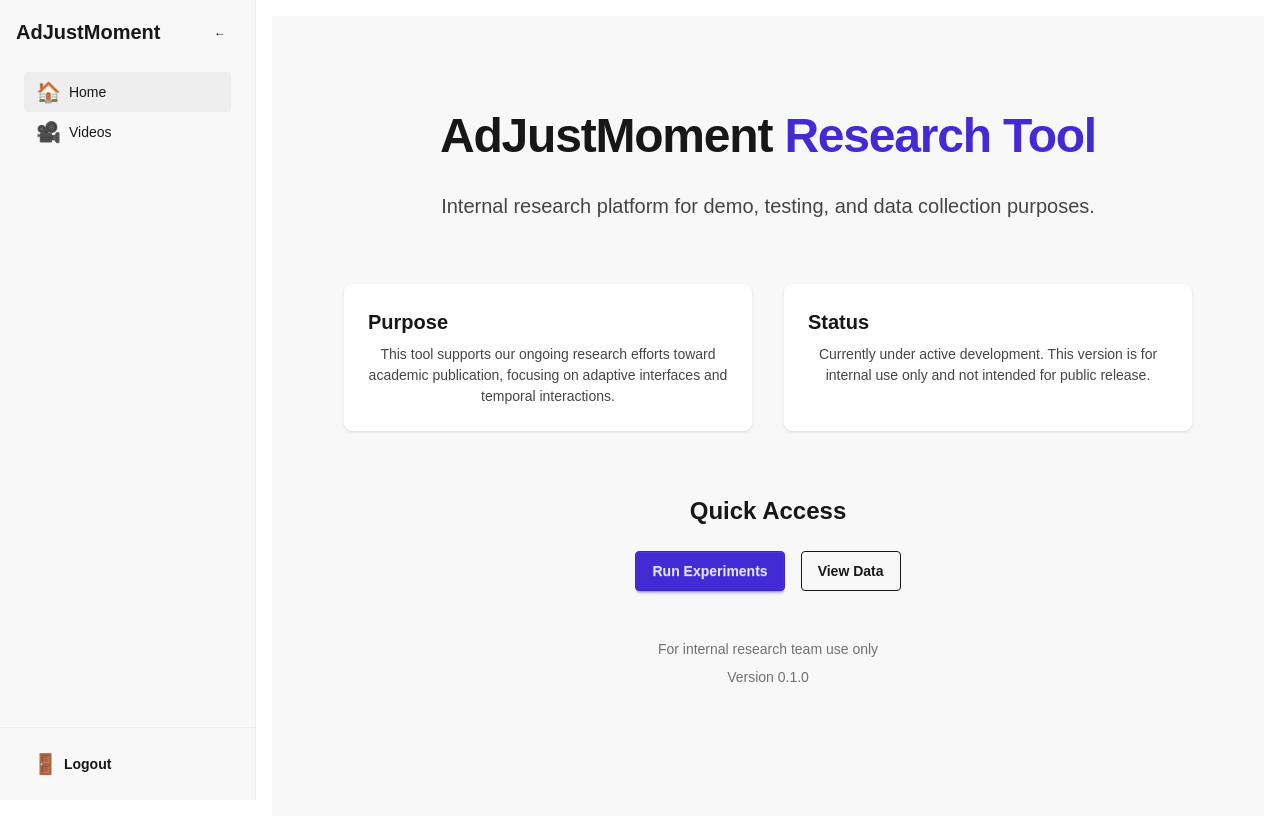
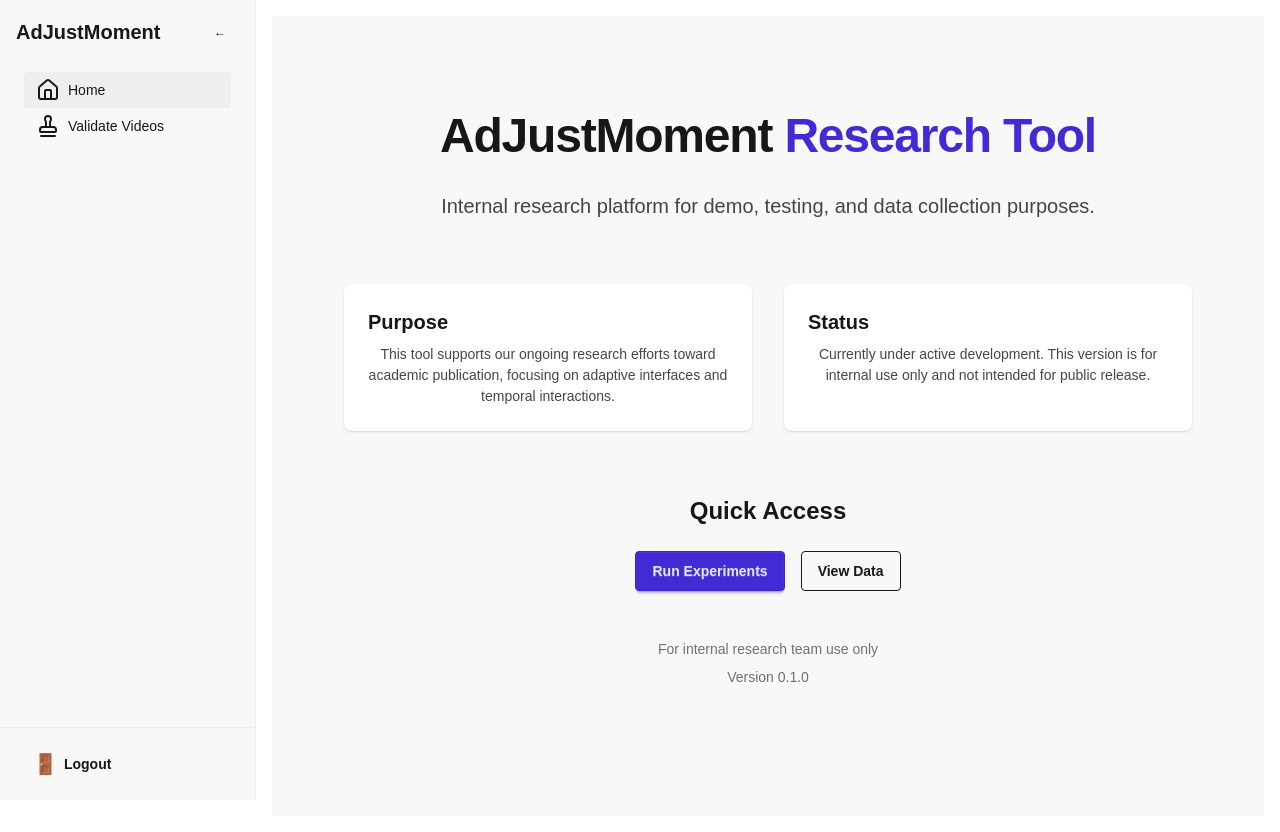
Before and after one commit to AdJustMoment/workplace, a Next.js app: page / in a window 1280 px wide. Built offline with nearby package versions, Linux system fonts and the light colour scheme; no server answers.

Commit message:
chore: update sidebar icon

```diff
--- a/package.json
+++ b/package.json
@@ -12,6 +12,7 @@
     "@tanstack/react-query": "^5.76.1",
     "@tanstack/react-table": "^8.21.3",
     "axios": "^1.9.0",
+    "lucide-react": "^0.511.0",
     "next": "15.3.2",
     "react": "^19.0.0",
     "react-dom": "^19.0.0",
--- a/src/components/Sidebar.tsx
+++ b/src/components/Sidebar.tsx
@@ -4,6 +4,7 @@ import Link from "next/link";
 import { usePathname } from "next/navigation";
 import { useState } from "react";
 import { useAuth } from "@/contexts/auth.context";
+import { House, Stamp } from "lucide-react";
 
 export default function Sidebar() {
   const pathname = usePathname();
@@ -11,8 +12,8 @@ export default function Sidebar() {
   const { logout } = useAuth();
 
   const navItems = [
-    { href: "/", label: "Home", icon: "🏠" },
-    { href: "/videos", label: "Videos", icon: "🎥" },
+    { href: "/", label: "Home", icon: <House /> },
+    { href: "/validate-videos", label: "Validate Videos", icon: <Stamp /> },
   ];
 
   return (
```
Also changed, not shown: src/app/(authenticated)/validate-videos/page.tsx (renamed from src/app/(authenticated)/videos/page.tsx), 1 other file (tests, documents, lock files or other folders).
